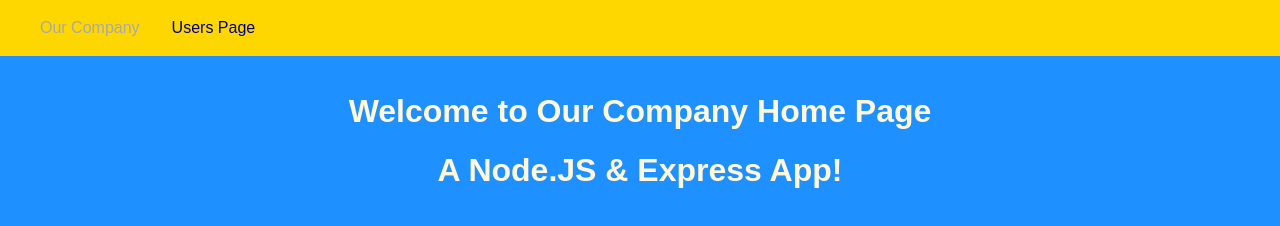
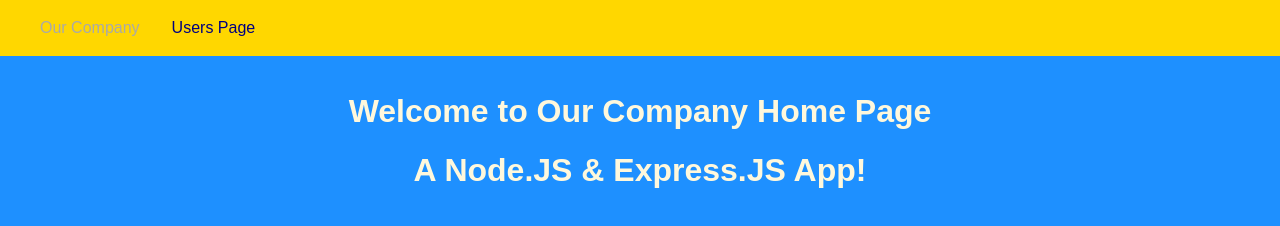
Before and after one commit to faddah/nodejs-expressjs-server-navigation-assignment, a website: page views/company.html in a window 1280 px wide. Shown: the top 226 px of the page. Drawn offline with Linux system fonts and the light colour scheme.

Commit message:
Correction in text: Express => Express.JS.

```diff
--- a/views/company.html
+++ b/views/company.html
@@ -21,7 +21,7 @@
 
 	<main>
 		<h1 class="title__head">Welcome to Our Company Home Page</h1>
-		<h1 class="title__head">A Node.JS & Express App!</h1>
+		<h1 class="title__head">A Node.JS & Express.JS App!</h1>
 	</main>
 </body>
 
```
